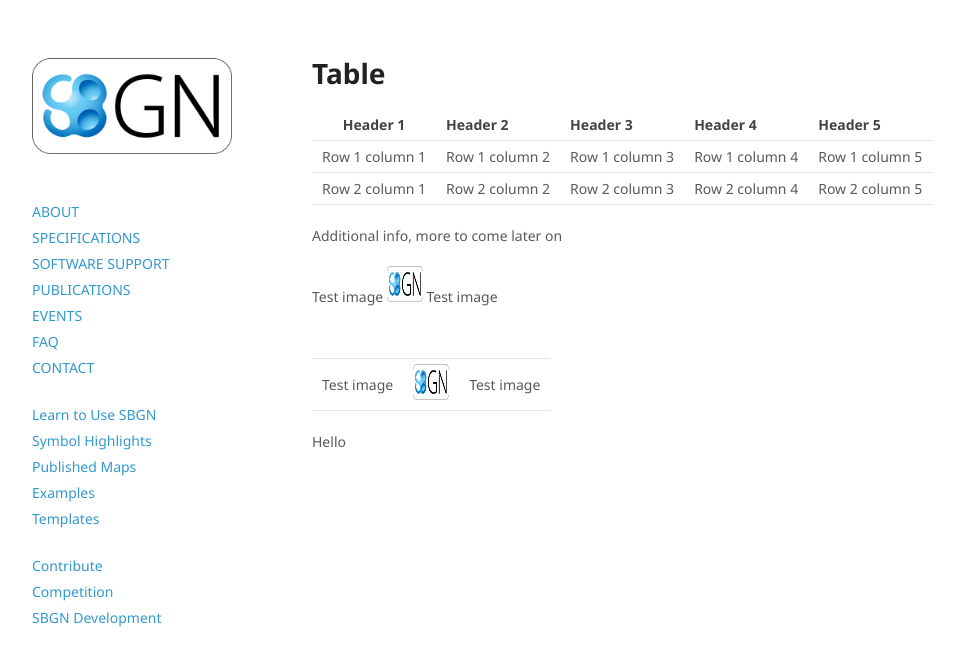
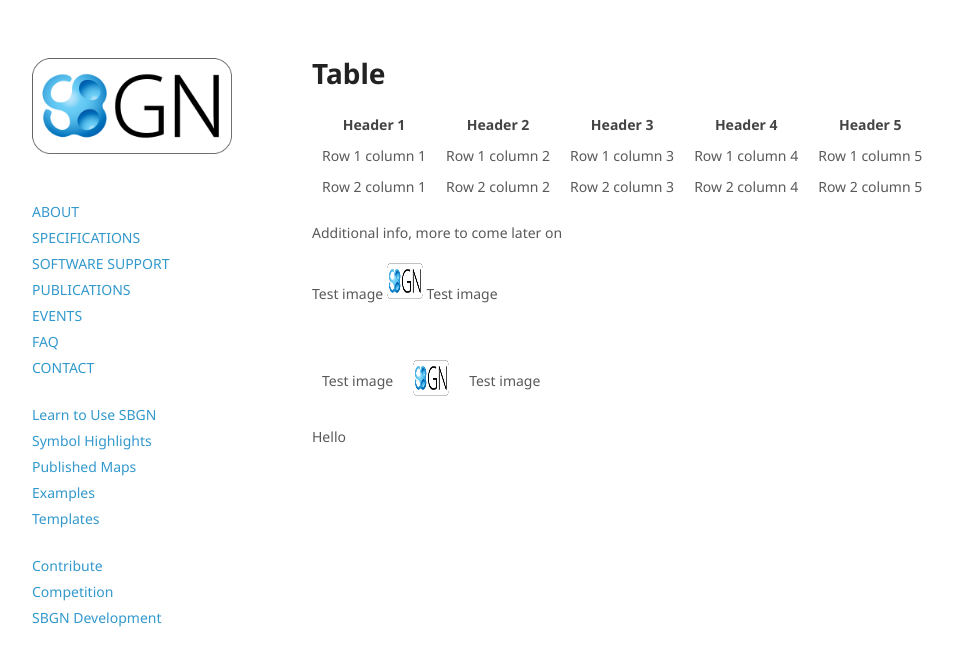
Before and after one commit to sbgn/sbgn, a Jekyll site: the page built from docs/test.md, in a window 1280 px wide. Shown: the top 666 px of the page, without its empty margins (128-1091 px from the left). Built offline with Jekyll 4.4.1, drawn with Linux system fonts in a browser that asks for light colours; nearby versions of some CDN libraries; our own code applies the rules of GitHub Pages for plain Markdown files.

Commit message:
Styling of published maps gallery

```diff
--- a/css/custom.css
+++ b/css/custom.css
@@ -34,3 +34,28 @@
 .random-highlight td {
   border-bottom: 1px solid #fff !important;
 }
+
+#gallery_table table, table tr, table tr th, table tr td {
+  text-align: center;
+  background: none;
+  border: none;
+}
+
+img.gallery_thumbnail {
+  height: 140px;
+  border: 2px solid gray;
+  border-radius: 4px;
+}
+
+p.gallery_image_title {
+  text-align: center;
+  font-size: x-small;
+  font-weight: normal;
+  padding: 0;
+  margin: 0;
+}
+
+th.gallery_column {
+  text-align: center;
+  padding: 6px;
+}
```
